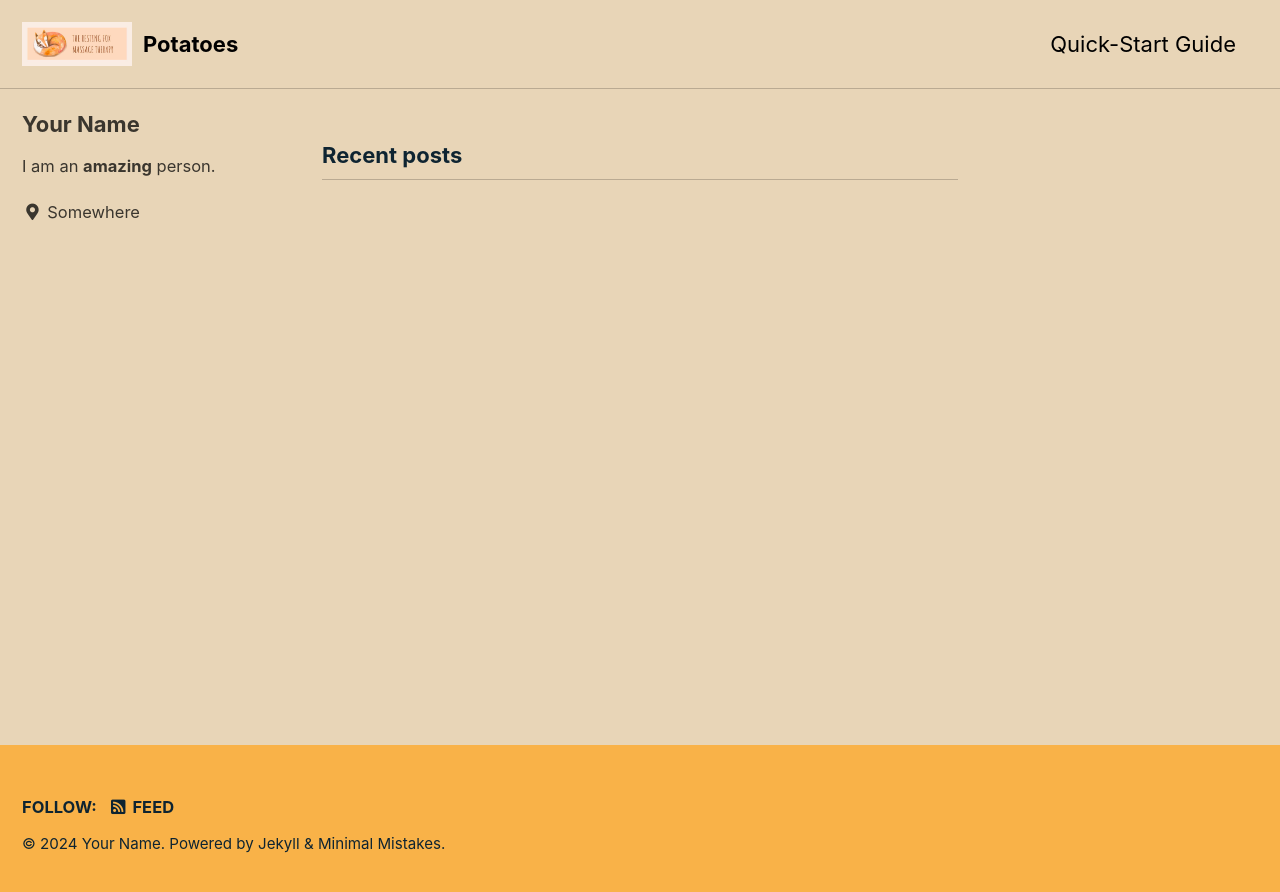
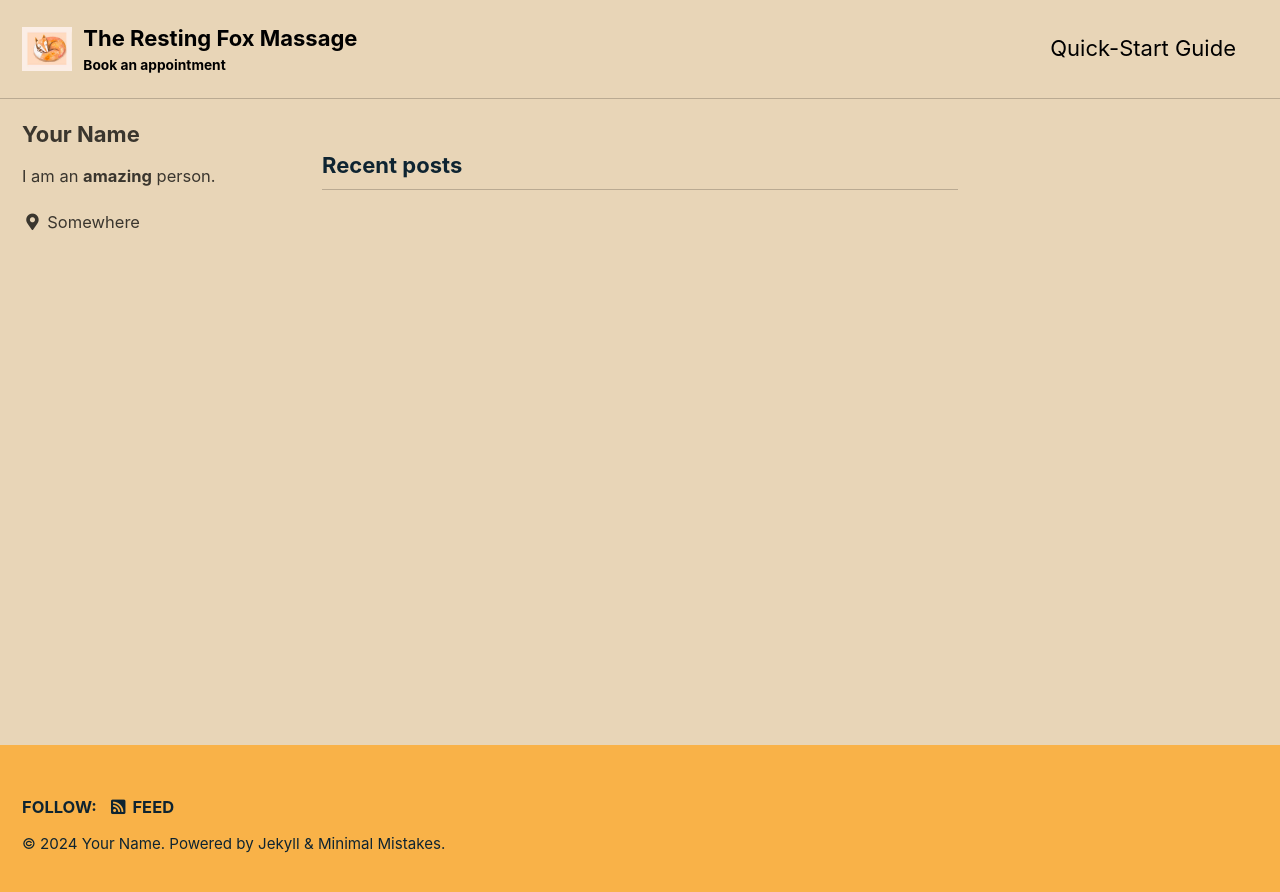
Before and after one commit to therestingfox/potato, a Jekyll site: the page built from index.html, in a window 1280 px wide. Shown: the top 892 px of the page. Built offline with Jekyll 4.4.1, drawn with Linux system fonts in a browser that asks for light colours; cached includes are drawn as plain includes; the list of posts is cut into pages by our own code.

Commit message:
Update _config.yml

```diff
--- a/_config.yml
+++ b/_config.yml
@@ -17,16 +17,15 @@ minimal_mistakes_skin    : "sunrise" # "air", "aqua", "contrast", "dark", "dirt"
 # Site Settings
 locale                   : "en-US"
 title                    : "The Resting Fox Massage"
-title                    : "Potatoes"
 title_separator          : "-"
-subtitle                 : # site tagline that appears below site title in masthead
+subtitle                 : "Book an appointment" # site tagline that appears below site title in masthead
 name                     : "Your Name"
 description              : "An amazing website."
 url                      : # the base hostname & protocol for your site e.g. "https://mmistakes.github.io"
 baseurl                  : # the subpath of your site, e.g. "/blog"
 repository               : # GitHub username/repo-name e.g. "mmistakes/minimal-mistakes"
 teaser                   : # path of fallback teaser image, e.g. "/assets/images/500x300.png"
-logo                     : "/assets/images/logo.jpg" # path of logo image to display in the masthead, e.g. "/assets/images/88x88.png"
+logo                     : "/assets/images/logo2.jpg" # path of logo image to display in the masthead, e.g. "/assets/images/88x88.png"
 masthead_title           : # overrides the website title displayed in the masthead, use " " for no title
 # breadcrumbs            : false # true, false (default)
 words_per_minute         : 200
```
